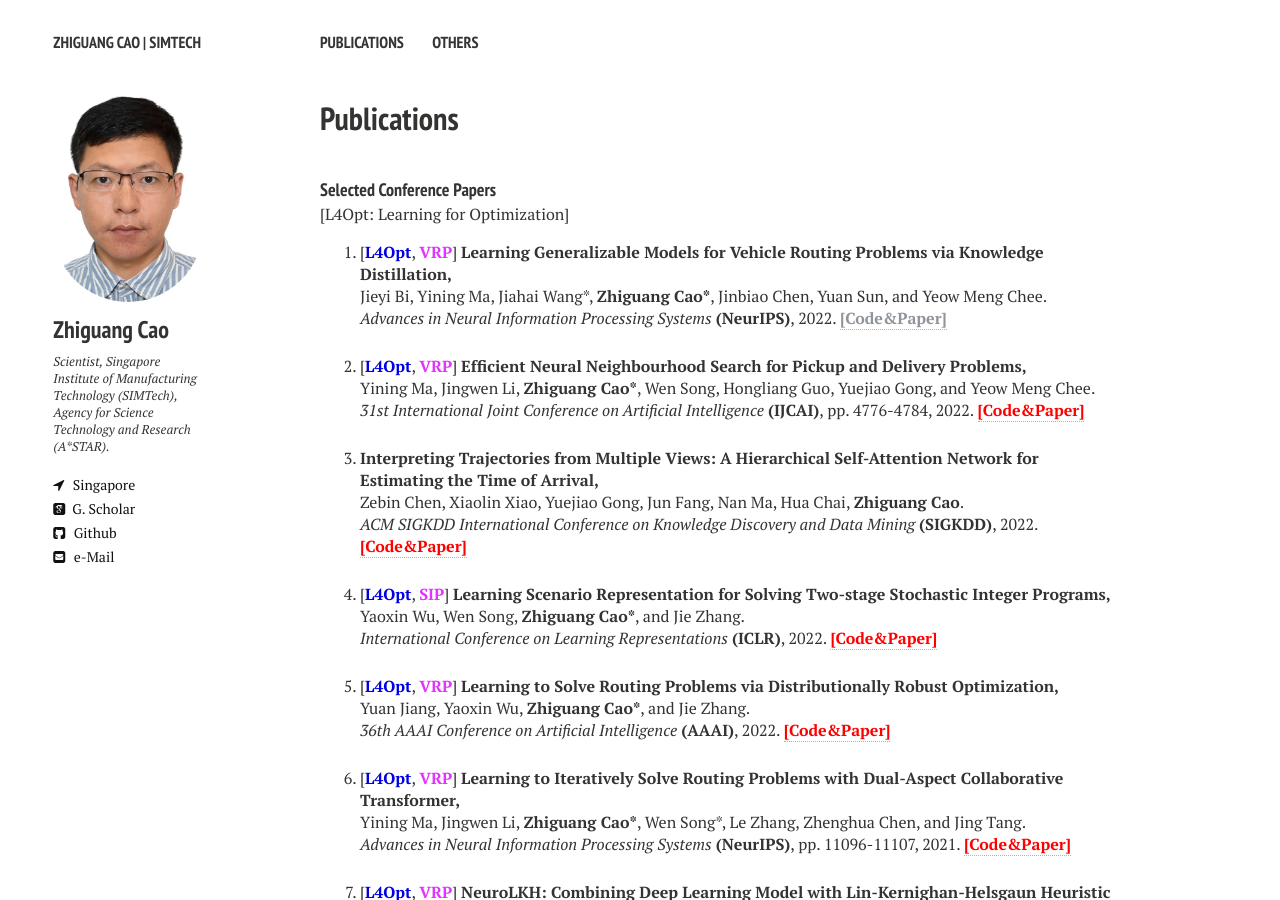
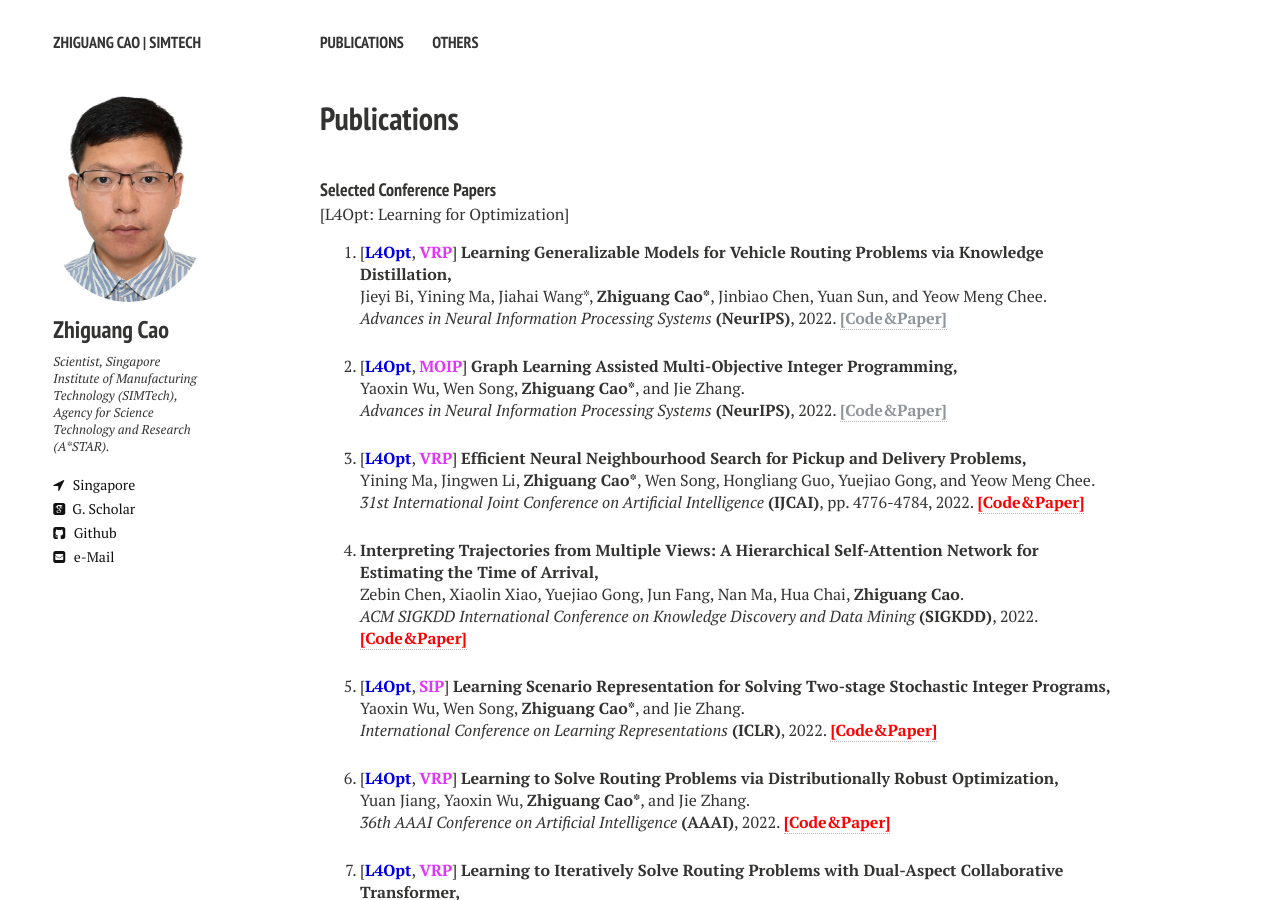
Before and after one commit to zhiguangcaosg/zhiguangcaosg.github.io, a Jekyll site: the page built from publications.md, in a window 1280 px wide and 900 px high. Built offline with Jekyll 4.4.1, drawn with Linux system fonts in a browser that asks for light colours; nearby versions of some CDN libraries.

Commit message:
Update publications.html

```diff
--- a/_layouts/publications.html
+++ b/_layouts/publications.html
@@ -94,6 +94,14 @@ div.bibtex pre { font-size: 75%; overflow: auto;  width: 100%; padding: 0em 0em;
 <p>
 [<font color="#0000E3"><b>L4Opt</b></font>, <font color="#E333FF"><b>VRP</b></font>] <b>Learning Generalizable Models for Vehicle Routing Problems via Knowledge Distillation,</b>
 <br> Jieyi Bi, Yining Ma, Jiahai Wang*, <b>Zhiguang Cao*</b>, Jinbiao Chen, Yuan Sun, and Yeow Meng Chee.<br>
+<i>Advances in Neural Information Processing Systems</i> <b>(NeurIPS)</b>, 2022. <a href="https://zhiguangcaosg.github.io/publications/"> <font color="#8F959A"><b>[Code&Paper]</b> </font></a>
+</p>
+</li>
+
+<li>
+<p>
+[<font color="#0000E3"><b>L4Opt</b></font>, <font color="#E333FF"><b>MOIP</b></font>] <b>Graph Learning Assisted Multi-Objective Integer Programming,</b>
+<br> Yaoxin Wu, Wen Song, <b>Zhiguang Cao*</b>, and Jie Zhang.<br>
 <i>Advances in Neural Information Processing Systems</i> <b>(NeurIPS)</b>, 2022. <a href="https://zhiguangcaosg.github.io/publications/"> <font color="#8F959A"><b>[Code&Paper]</b> </font></a>
 </p>
 </li>
```
